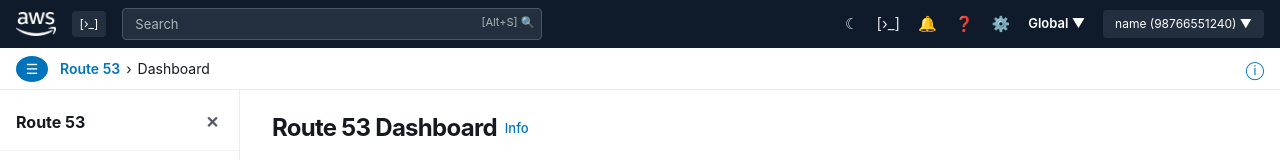
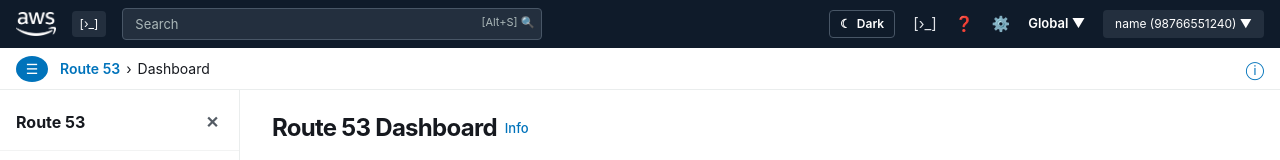
Before and after one commit to jshivanshuu/aws-route53-clone, a Next.js app in the folder frontend/: page /dashboard in a window 1280 px wide. Shown: the top 160 px of the page. Built offline with nearby package versions, Linux system fonts and the light colour scheme; sample sign-in values are in the browser's storage.

Commit message:
edited darkmode

```diff
--- a/frontend/components/Layout.tsx
+++ b/frontend/components/Layout.tsx
@@ -64,16 +64,28 @@
         </div>
 
         <div className="aws-top-right">
-          <span
-            className="aws-top-icon"
+          <button
+            className="aws-header-theme-btn"
             title={`Switch to ${theme === "dark" ? "light" : "dark"} mode`}
             onClick={toggleTheme}
-            style={{ cursor: "pointer" }}
+            style={{
+              display: "inline-flex",
+              alignItems: "center",
+              gap: "6px",
+              background: "none",
+              border: "1px solid #485666",
+              borderRadius: "4px",
+              padding: "4px 10px",
+              color: "#ffffff",
+              fontSize: "12px",
+              fontWeight: 600,
+              cursor: "pointer",
+            }}
           >
-            {theme === "dark" ? "☀" : "☾"}
-          </span>
+            <span>{theme === "dark" ? "☀" : "☾"}</span>
+            <span>{theme === "dark" ? "Light" : "Dark"}</span>
+          </button>
           <span className="aws-top-icon" title="CloudShell">[›_]</span>
-          <span className="aws-top-icon" title="Notifications">🔔</span>
           <span className="aws-top-icon" title="Help">❓</span>
           <span className="aws-top-icon" title="Settings">⚙️</span>
           <span className="aws-region-selector">Global ▼</span>
--- a/frontend/styles/globals.css
+++ b/frontend/styles/globals.css
@@ -368,6 +368,13 @@
 .aws-search-bar {
   position: relative;
   width: 420px;
+}
+.aws-header-theme-btn {
+  transition: background 0.15s ease, border-color 0.15s ease;
+}
+.aws-header-theme-btn:hover {
+  background: rgba(255, 255, 255, 0.15) !important;
+  border-color: #7a8c9e !important;
 }
 .aws-search-bar input {
   width: 100%;
```
Also changed, not shown: 1 other file (tests, documents, lock files or other folders).
